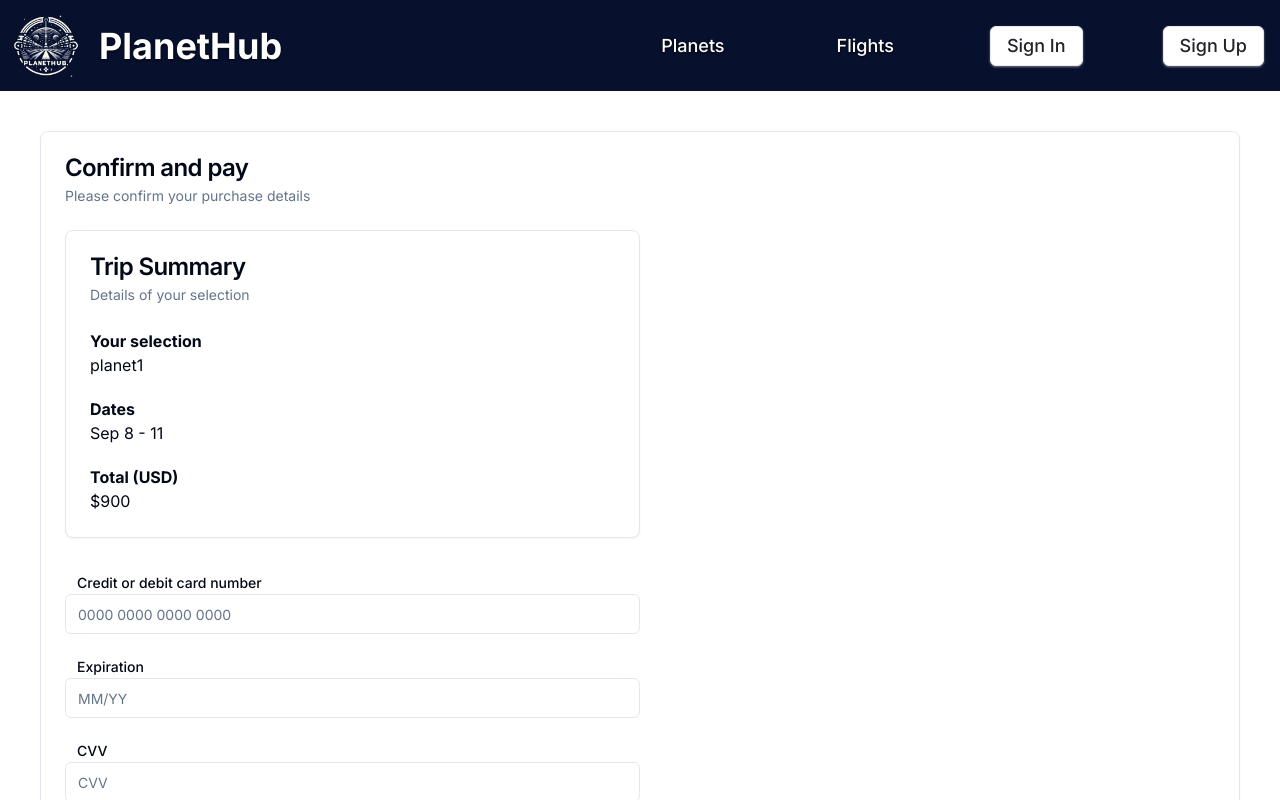
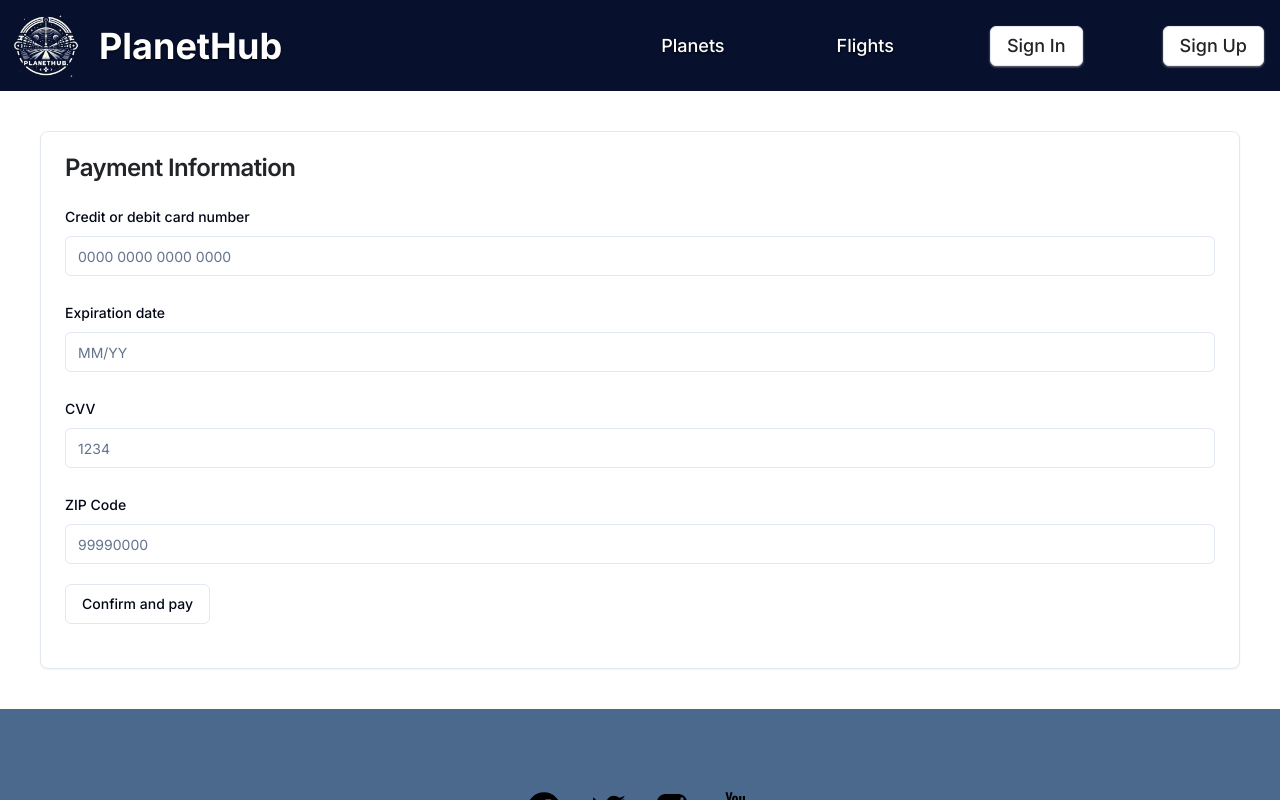
Before and after one commit to jcamilomolinar/planet-hub, a Next.js app in the folder planet-hub/: page /payment-gateway in a window 1280 px wide. Shown: the top 800 px of the page. Built offline with nearby package versions, Linux system fonts and the light colour scheme.

Commit message:
Actualizacion pagina de pagos

```diff
--- a/planet-hub/app/payment-gateway/page.tsx
+++ b/planet-hub/app/payment-gateway/page.tsx
@@ -1,100 +1,11 @@
-"use client";
-import * as React from "react";
-import { useState } from "react";
-import { Button } from "@/components/ui/button";
-import {
-  Card,
-  CardContent,
-  CardDescription,
-  CardFooter,
-  CardHeader,
-  CardTitle,
-} from "@/components/ui/card";
-import TripSummary from "@/components/TripSummary";
-import PaymentForm from "@/components/PaymentForm";
+'use client'
+import { PaymentForm } from "@/components/PaymentForm";
 
-// Funciones para formatear los campos de entrada
-const formatNumericInput = (value: string, format: (value: string) => string): string => {
-  const numbersOnly = value.replace(/\D/g, '');
-  return format(numbersOnly);
-};
-
-const formatCardNumber = (value: string) => {
-  const groups = value.match(/.{1,4}/g);
-  return groups ? groups.join(' ') : '';
-};
-
-const formatExpirationDate = (value: string) => {
-  const groups = value.match(/.{1,2}/g);
-  return groups ? groups.join('/') : '';
-};
-
-const formatCVV = (value: string) => value.substring(0, 4);
-
-const formatZIPCode = (value: string) => value;
-
-const PaymentGatewayPage = () => {
-  const [cardNumber, setCardNumber] = useState('');
-  const [expirationDate, setExpirationDate] = useState('');
-  const [cvv, setCVV] = useState('');
-  const [zipCode, setZipCode] = useState('');
-  const [region, setRegion] = useState('');
-
-  const handleCardNumberChange = (e: React.ChangeEvent<HTMLInputElement>) => {
-    const formattedValue = formatNumericInput(e.target.value, formatCardNumber);
-    setCardNumber(formattedValue);
-  };
-
-  const handleExpirationDateChange = (e: React.ChangeEvent<HTMLInputElement>) => {
-    const formattedValue = formatNumericInput(e.target.value, formatExpirationDate);
-    setExpirationDate(formattedValue);
-  };
-
-  const handleCVVChange = (e: React.ChangeEvent<HTMLInputElement>) => {
-    const formattedValue = formatNumericInput(e.target.value, formatCVV);
-    setCVV(formattedValue);
-  };
-
-  const handleZipCodeChange = (e: React.ChangeEvent<HTMLInputElement>) => {
-    const formattedValue = formatNumericInput(e.target.value, formatZIPCode);
-    setZipCode(formattedValue);
-  };
+export default function Home() {
 
   return (
-    <Card className="w-auto">
-      <CardHeader>
-        <CardTitle>Confirm and pay</CardTitle>
-        <CardDescription>Please confirm your purchase details</CardDescription>
-      </CardHeader>
-      <CardContent>
-        <div className="flex w-auto items-center gap-10">
-          <div className="flex flex-col w-1/2 space-y-1.5">
-
-            <TripSummary planet="planet1" dates="Sep 8 - 11" total="$900" />
-
-            <div style={{ marginBottom: '20px' }}></div>
-
-            <PaymentForm
-              cardNumber={cardNumber}
-              expirationDate={expirationDate}
-              cvv={cvv}
-              zipCode={zipCode}
-              region={region}
-              onCardNumberChange={handleCardNumberChange}
-              onExpirationDateChange={handleExpirationDateChange}
-              onCVVChange={handleCVVChange}
-              onZipCodeChange={handleZipCodeChange}
-              onRegionChange={setRegion}
-            />
-
-          </div>
-        </div>
-      </CardContent>
-      <CardFooter className="flex gap-20">
-        <Button variant="default" onClick={() => console.log('Pago confirmado')}>Confirm and pay</Button>
-      </CardFooter>
-    </Card>
+    <div>
+        <PaymentForm />
+    </div>
   );
-};
-
-export default PaymentGatewayPage;
+}
--- /dev/null
+++ b/planet-hub/components/FormField.tsx
@@ -0,0 +1,56 @@
+import React from "react"
+import {
+  FormField,
+  FormItem,
+  FormLabel,
+  FormControl,
+  FormDescription,
+  FormMessage,
+} from "@/components/ui/form"
+import { Input } from "@/components/ui/input"
+import { Control } from "react-hook-form"
+
+interface FormFieldComponentProps {
+    control: Control<any>;
+    name: string;
+    label: string;
+    placeholder?: string;
+    description?: string;
+    maxLength?: number;
+    pattern?: string;
+  }
+
+  export function FormFieldComponent({
+    control,
+    name = "",
+    label = "",
+    placeholder = "",
+    description = "",
+    maxLength,
+    pattern,
+  }: FormFieldComponentProps) {
+    return (
+      <FormField
+        control={control}
+        name={name}
+        render={({ field }) => (
+          <FormItem>
+            <FormLabel>{label}</FormLabel>
+            <FormControl>
+              <Input
+                placeholder={placeholder}
+                {...field}
+                value={field.value || ""}
+                maxLength={maxLength}
+                pattern={pattern}
+              />
+            </FormControl>
+            {description && (
+              <FormDescription>{description}</FormDescription>
+            )}
+            <FormMessage />
+          </FormItem>
+        )}
+      />
+    )
+  }
--- a/planet-hub/components/PaymentForm.tsx
+++ b/planet-hub/components/PaymentForm.tsx
@@ -1,114 +1,130 @@
-import * as React from "react";
-import { Input } from "@/components/ui/input";
-import { Label } from "@/components/ui/label";
+"use client"
+import { zodResolver } from "@hookform/resolvers/zod"
+import { useForm } from "react-hook-form"
+import { z } from "zod"
+import { Button } from "@/components/ui/button"
+import { Input } from "@/components/ui/input"
 import {
-  Select,
-  SelectContent,
-  SelectItem,
-  SelectTrigger,
-  SelectValue,
-} from "@/components/ui/select";
+  Form,
+  FormControl,
+  FormField,
+  FormItem,
+  FormLabel,
+  FormMessage,
+} from "@/components/ui/form"
+import {
+  Card,
+  CardDescription,
+  CardContent,
+  CardFooter,
+  CardHeader,
+  CardTitle,
+} from "@/components/ui/card"
 
-interface PaymentFormProps {
-  cardNumber: string;
-  expirationDate: string;
-  cvv: string;
-  zipCode: string;
-  region: string;
-  onCardNumberChange: (e: React.ChangeEvent<HTMLInputElement>) => void;
-  onExpirationDateChange: (e: React.ChangeEvent<HTMLInputElement>) => void;
-  onCVVChange: (e: React.ChangeEvent<HTMLInputElement>) => void;
-  onZipCodeChange: (e: React.ChangeEvent<HTMLInputElement>) => void;
-  onRegionChange: (value: string) => void;
+function PaymentInput({ form, title, name, placeholder, description, maxLength, formatValue }:
+  { form: any, name: string, title: string, placeholder: string, description: string, maxLength: number, formatValue?: (value: string) => string }) {
+
+  return (
+    <FormField
+      control={form.control}
+      name={name}
+      render={({ field }) => (
+        <FormItem>
+          <FormLabel>{title}</FormLabel>
+          <FormControl>
+            <Input
+              type="text"
+              placeholder={placeholder}
+              maxLength={maxLength}
+              {...field}
+              onChange={(e) => {
+                let value = e.target.value.replace(/\D/g, ""); // Solo números
+                if (formatValue) value = formatValue(value); // Formatear si es necesario
+                field.onChange(value);
+              }}
+            />
+          </FormControl>
+          <FormMessage />
+        </FormItem>
+      )}
+    />
+  )
 }
 
-const PaymentForm: React.FC<PaymentFormProps> = ({
-  cardNumber,
-  expirationDate,
-  cvv,
-  zipCode,
-  region,
-  onCardNumberChange,
-  onExpirationDateChange,
-  onCVVChange,
-  onZipCodeChange,
-  onRegionChange,
-}) => (
-  <form>
-    <Label className="px-3" htmlFor="card-number">Credit or debit card number</Label>
-    <div style={{ marginBottom: '20px' }}>
-      <Input
-        id="card-number"
-        name="card-number"
-        type="text"
-        maxLength={19}
-        placeholder="0000 0000 0000 0000"
-        inputMode="numeric"
-        pattern="[0-9]*"
-        value={cardNumber}
-        onChange={onCardNumberChange}
-      />
-    </div>
+const FormSchema = z.object({
+  card: z.string().min(19).max(19),
+  expiration: z.string().min(5).max(5),
+  cvv: z.string().min(3).max(4),
+  zipcode: z.string().min(5).max(8),
+})
 
-    <Label className="px-3" htmlFor="expiration">Expiration</Label>
-    <div style={{ marginBottom: '20px' }}>
-      <Input
-        id="expiration"
-        name="expiration"
-        type="text"
-        maxLength={5}
-        placeholder="MM/YY"
-        inputMode="numeric"
-        pattern="[0-9]*"
-        value={expirationDate}
-        onChange={onExpirationDateChange}
-      />
-    </div>
+export function PaymentForm() {
+  const form = useForm<z.infer<typeof FormSchema>>({
+    resolver: zodResolver(FormSchema),
+    defaultValues: {
+      card: "",
+      expiration: "",
+      cvv: "",
+      zipcode: "",
+    }
+  })
 
-    <Label className="px-3" htmlFor="cvv">CVV</Label>
-    <div style={{ marginBottom: '20px' }}>
-      <Input
-        id="cvv"
-        name="cvv"
-        type="text"
-        maxLength={4}
-        placeholder="CVV"
-        inputMode="numeric"
-        pattern="[0-9]*"
-        value={cvv}
-        onChange={onCVVChange}
-      />
-    </div>
+  function onSubmit(data: z.infer<typeof FormSchema>) {
+    console.log(data);
+  }
 
-    <Label className="px-3" htmlFor="zip-code">ZIP Code</Label>
-    <div style={{ marginBottom: '20px' }}>
-      <Input
-        id="zip-code"
-        name="zip-code"
-        type="text"
-        maxLength={10}
-        placeholder="999000"
-        inputMode="numeric"
-        pattern="[0-9]*"
-        value={zipCode}
-        onChange={onZipCodeChange}
-      />
-    </div>
-
-    <Label className="px-3" htmlFor="region">Region</Label>
-    <Select onValueChange={onRegionChange}>
-      <SelectTrigger id="region">
-        <SelectValue placeholder="Select a region" />
-      </SelectTrigger>
-      <SelectContent position="popper">
-        <SelectItem value="region1">region1</SelectItem>
-        <SelectItem value="region2">region2</SelectItem>
-        <SelectItem value="region3">region3</SelectItem>
-        <SelectItem value="region4">region4</SelectItem>
-        <SelectItem value="region5">region5</SelectItem>
-      </SelectContent>
-    </Select>
-  </form>
-);
-
-export default PaymentForm;
+  return (
+    <Card>
+      <CardHeader>
+        <CardTitle className="text-textTitle">Payment Information</CardTitle>
+      </CardHeader>
+      <CardContent>
+        <Form {...form}>
+          <form onSubmit={form.handleSubmit(onSubmit)}>
+            <div className="grid grid-cols-1 gap-6">
+              <PaymentInput
+                form={form}
+                title="Credit or debit card number"
+                name="card"
+                placeholder="0000 0000 0000 0000"
+                description="Enter the 16 digits of your card"
+                maxLength={19}
+                formatValue={(value) =>
+                  value.replace(/(\d{4})(?=\d)/g, "$1 ")
+                }
+              />
+              <PaymentInput
+                form={form}
+                title="Expiration date"
+                name="expiration"
+                placeholder="MM/YY"
+                description="Enter the expiration date of your card."
+                maxLength={5}
+                formatValue={(value) =>
+                  value.length > 2 ? value.slice(0, 2) + '/' + value.slice(2) : value
+                }
+              />
+              <PaymentInput
+                form={form}
+                title="CVV"
+                name="cvv"
+                placeholder="1234"
+                description="Enter the CVV of your card."
+                maxLength={4}
+              />
+              <PaymentInput
+                form={form}
+                title="ZIP Code"
+                name="zipcode"
+                placeholder="99990000"
+                description="Enter the ZIP Code of your region."
+                maxLength={8}
+              />
+            </div>
+            <Button className="my-5" type="submit" variant="outline">Confirm and pay</Button>
+          </form>
+        </Form>
+      </CardContent>
+    </Card>
+  )
+}
```
